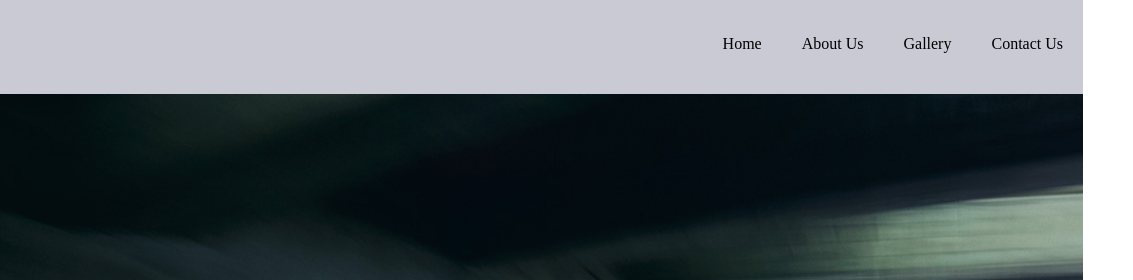
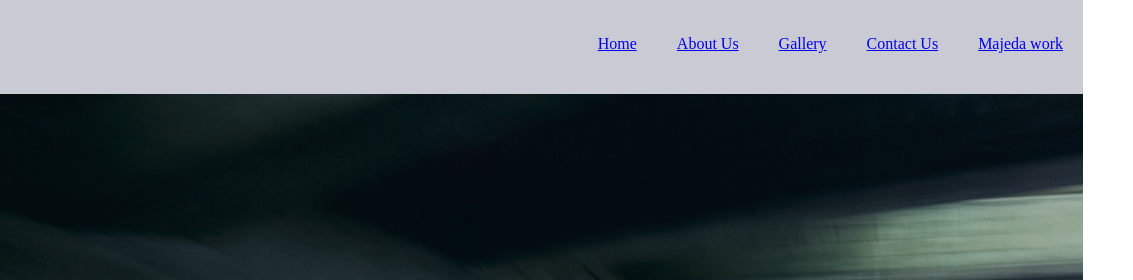
Before and after one commit to Abdullah-AlSawalmeh/Html_CSS, a plain HTML site: page index.html in a window 1280 px wide. Shown: the top 280 px of the page, 147-1280 px from the left. Drawn offline with Linux system fonts and the light colour scheme.

Commit message:
Adding Majida URL

```diff
--- a/index.html
+++ b/index.html
@@ -22,10 +22,11 @@
 
         <ul>
 
-             <li>Home</li>
-             <li>About Us</li>
-             <li>Gallery</li>
-             <li>Contact Us</li>
+             <li><a href="#">Home</a></li>
+             <li><a href="#">About Us</a></li>
+             <li><a href="#">Gallery</a></li>
+             <li><a href="#">Contact Us</a></li>
+             <li><a href="https://majida-hatamleh.github.io/Html_CSS/">Majeda work</a></li>
 
         </ul>
 
```
